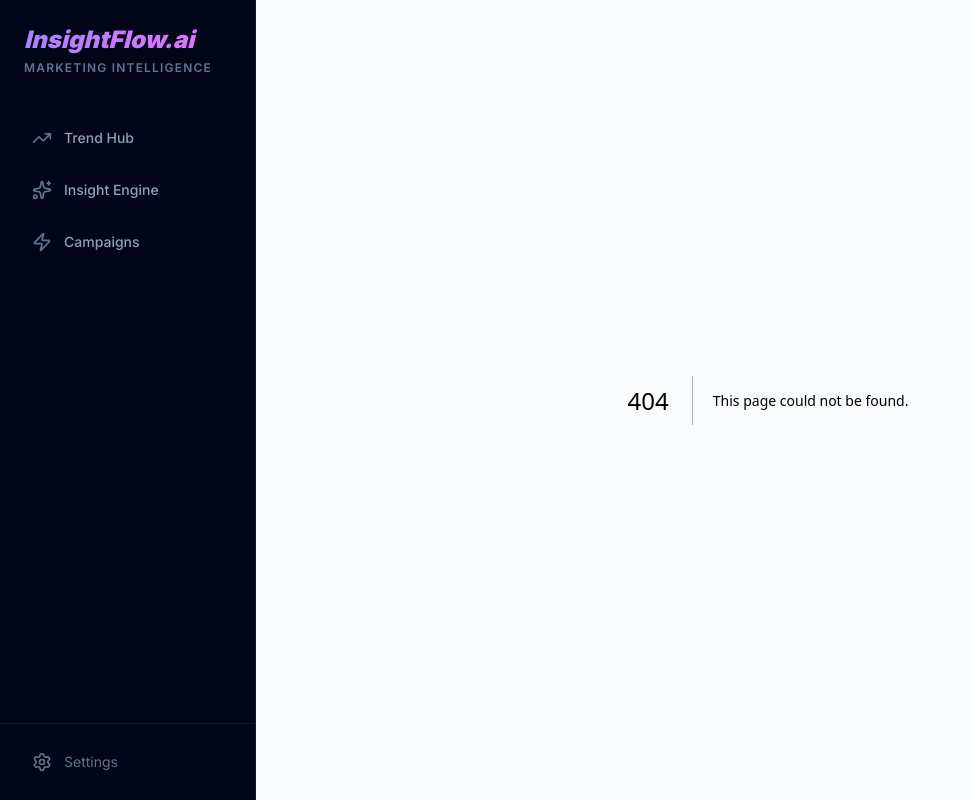
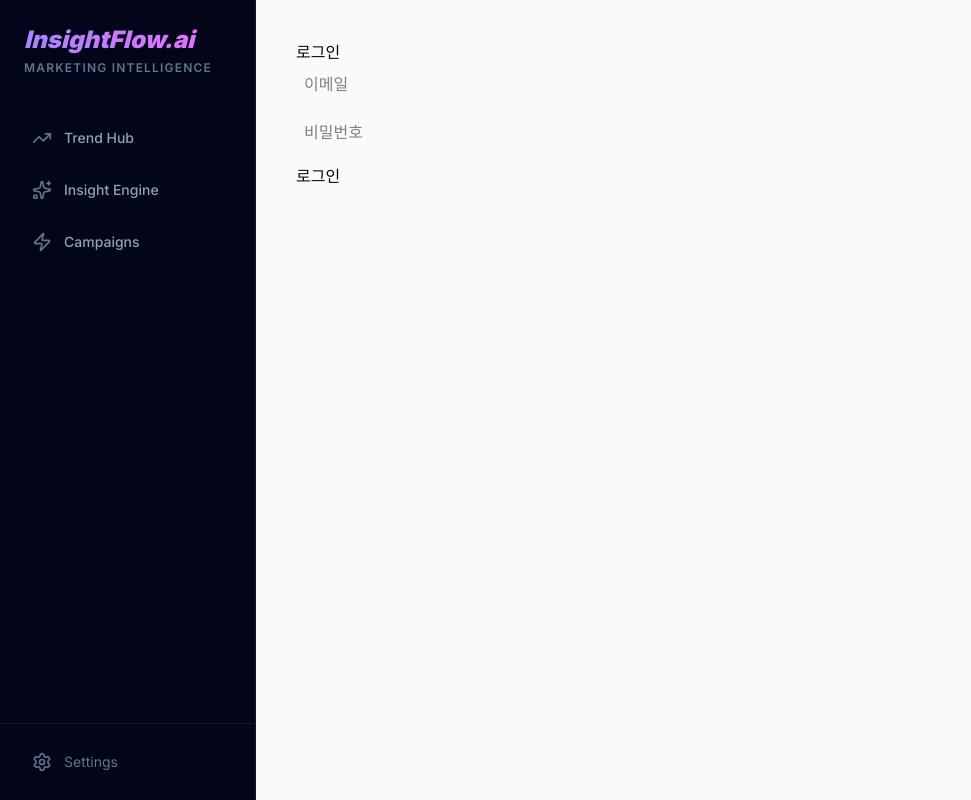
Before and after one commit to osl87922370-arch/ai-marketing-manager, a Next.js app in the folder frontend/: page /login in a window 1280 px wide. Before the commit this address had no page. Shown: the whole page, without its empty margins (0-971 px from the left). Built offline with nearby package versions, Linux system fonts and the light colour scheme; no server answers.

Commit message:
MVP 3-page flow complete (login -> generate -> result)

```diff
--- /dev/null
+++ b/frontend/app/generate/page.tsx
@@ -0,0 +1,60 @@
+"use client";
+
+import { useState } from "react";
+import { useRouter } from "next/navigation";
+import { apiFetch } from "@/lib/api";
+
+export default function GeneratePage() {
+    const router = useRouter();
+
+    const [productDesc, setProductDesc] = useState("");
+    const [target, setTarget] = useState("");
+    const [tone, setTone] = useState("친근");
+
+    async function generate() {
+        const data = await apiFetch("/api/generate", {
+            method: "POST",
+            body: JSON.stringify({
+                product_desc: productDesc,
+                target,
+                tone,
+            }),
+        });
+
+        sessionStorage.setItem("result", JSON.stringify(data));
+        router.push("/result");
+    }
+
+    return (
+        <div style={{ padding: 40 }}>
+            <h1>생성하기</h1>
+
+            <textarea
+                placeholder="상품 설명"
+                value={productDesc}
+                onChange={e => setProductDesc(e.target.value)}
+            />
+
+            <br />
+
+            <input
+                placeholder="타겟"
+                value={target}
+                onChange={e => setTarget(e.target.value)}
+            />
+
+            <br />
+
+            <select value={tone} onChange={e => setTone(e.target.value)}>
+                <option>친근</option>
+                <option>전문</option>
+                <option>유머</option>
+                <option>하드셀</option>
+            </select>
+
+            <br />
+
+            <button onClick={generate}>생성</button>
+        </div>
+    );
+}
--- /dev/null
+++ b/frontend/app/login/page.tsx
@@ -0,0 +1,70 @@
+"use client";
+
+import { useState } from "react";
+import { useRouter } from "next/navigation";
+import { apiFetch } from "@/lib/api";
+
+export default function LoginPage() {
+    const router = useRouter();
+
+    const [email, setEmail] = useState("");
+    const [password, setPassword] = useState("");
+    const [error, setError] = useState<string | null>(null);
+    const [loading, setLoading] = useState(false);
+
+    async function login() {
+        console.log("LOGIN CLICKED");
+        setError(null);
+        setLoading(true);
+
+        try {
+            const data = await apiFetch("/api/auth/login", {
+                method: "POST",
+                body: JSON.stringify({ email, password }),
+            });
+
+            localStorage.setItem("token", data.access_token);
+            router.push("/generate");
+        } catch (e: any) {
+            console.error(e);
+            setError(e?.message || "로그인 실패");
+        } finally {
+            setLoading(false);
+        }
+    }
+
+    return (
+        <div style={{ padding: 40, maxWidth: 400 }}>
+            <h1>로그인</h1>
+
+            <div>
+                <input
+                    placeholder="이메일"
+                    value={email}
+                    onChange={(e) => setEmail(e.target.value)}
+                    style={{ width: "100%", padding: 8, marginBottom: 8 }}
+                />
+            </div>
+
+            <div>
+                <input
+                    type="password"
+                    placeholder="비밀번호"
+                    value={password}
+                    onChange={(e) => setPassword(e.target.value)}
+                    style={{ width: "100%", padding: 8, marginBottom: 12 }}
+                />
+            </div>
+
+            <button onClick={login} disabled={loading}>
+                {loading ? "로그인 중..." : "로그인"}
+            </button>
+
+            {error && (
+                <div style={{ color: "red", marginTop: 12, whiteSpace: "pre-wrap" }}>
+                    {error}
+                </div>
+            )}
+        </div>
+    );
+}
--- /dev/null
+++ b/frontend/app/result/page.tsx
@@ -0,0 +1,21 @@
+"use client";
+
+export default function ResultPage() {
+    const data =
+        typeof window !== "undefined"
+            ? JSON.parse(sessionStorage.getItem("result") || "{}")
+            : null;
+
+    return (
+        <div style={{ padding: 40 }}>
+            <h1>결과</h1>
+
+            <textarea
+                value={data?.result_text || ""}
+                rows={12}
+                style={{ width: "100%" }}
+                readOnly
+            />
+        </div>
+    );
+}
--- /dev/null
+++ b/frontend/lib/api.ts
@@ -0,0 +1,26 @@
+const API_BASE = process.env.NEXT_PUBLIC_API_BASE || "http://127.0.0.1:8000";
+
+export function getToken() {
+    if (typeof window === "undefined") return null;
+    return localStorage.getItem("token");
+}
+
+export async function apiFetch(path: string, options: RequestInit = {}) {
+    const headers = new Headers(options.headers || {});
+    headers.set("Content-Type", "application/json");
+
+    const token = getToken();
+    if (token) headers.set("Authorization", `Bearer ${token}`);
+
+    const res = await fetch(`${API_BASE}${path}`, {
+        ...options,
+        headers,
+    });
+
+    if (!res.ok) {
+        const text = await res.text();
+        throw new Error(text);
+    }
+
+    return res.json();
+}
```
